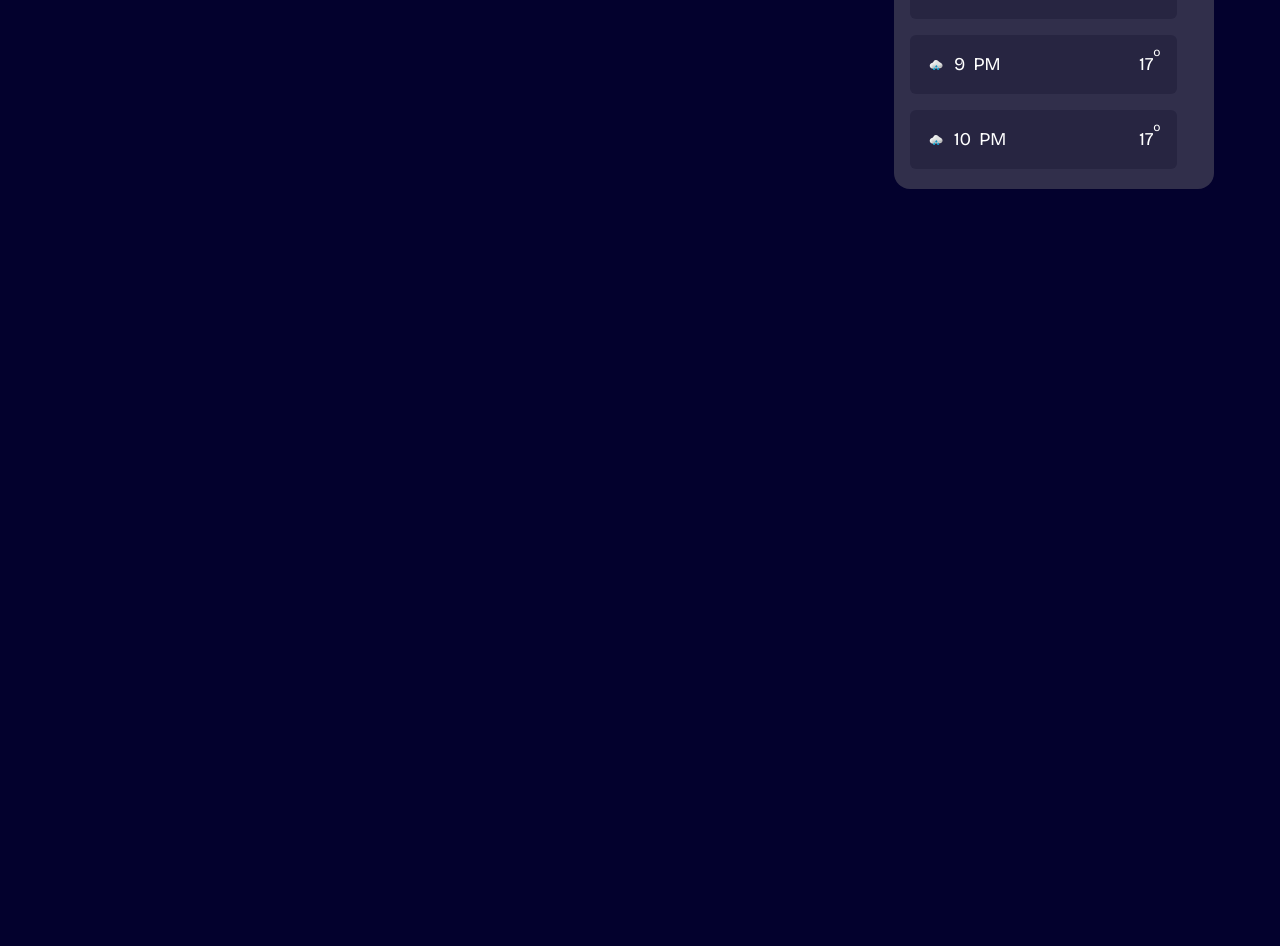
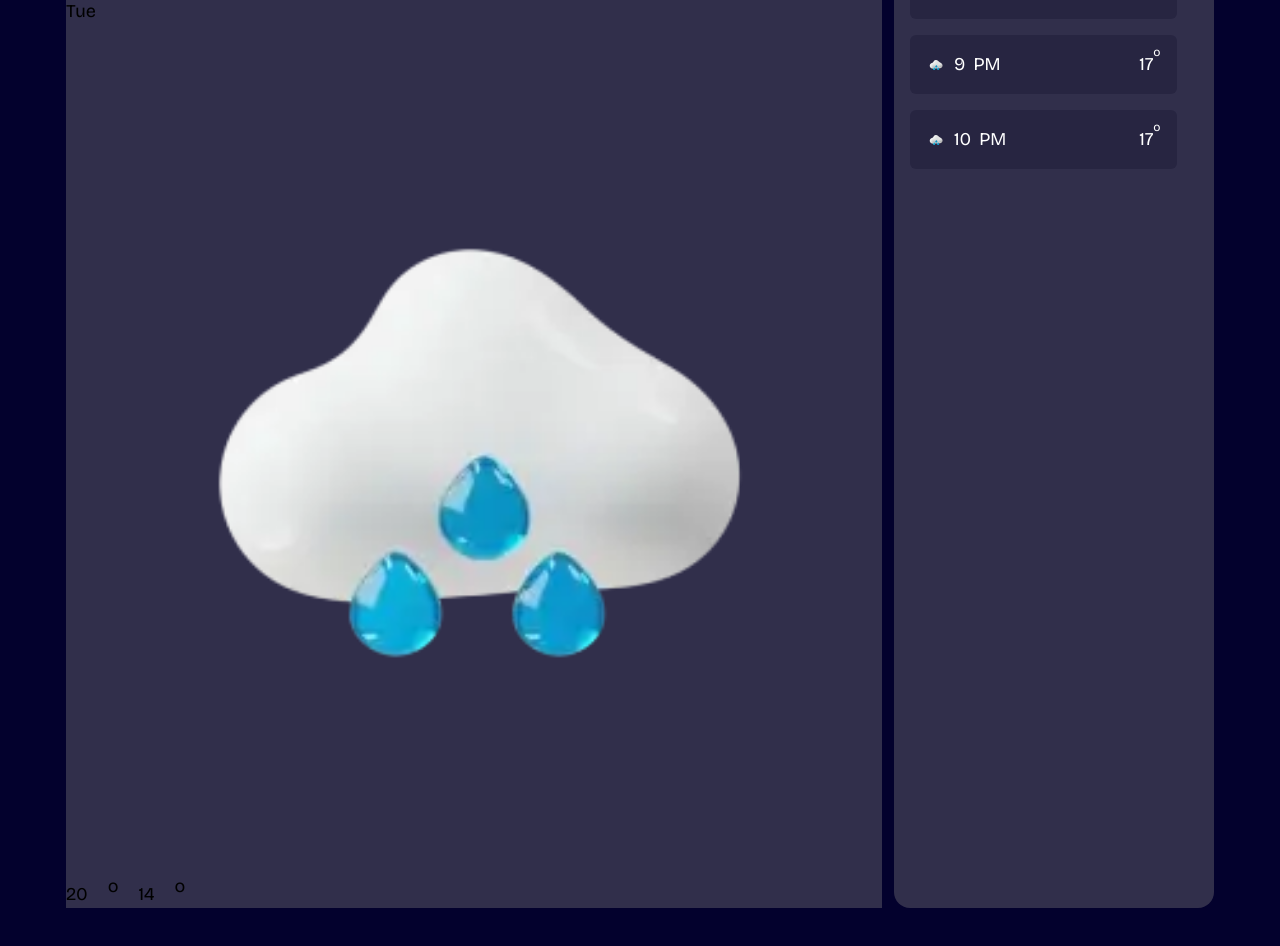
Before and after one commit to Mayowa-de/Frontend-mentor-hack-weather-app, a React (Vite) app: page / in a window 1280 px wide. Shown: the part 890-1836 px from the top of the page. Before the commit the page ends 1159 px from the top, so only its background shows below. Built offline with nearby package versions, Linux system fonts and the light colour scheme; a web font is replaced by a local one.

Commit message:
create the first container for Tue

```diff
--- a/src/Hero/DailyForeCast.jsx
+++ b/src/Hero/DailyForeCast.jsx
@@ -1,9 +1,16 @@
 import React from 'react'
-
+import RainIcon  from '../assets/images/icon-rain.webp'
 export default function DailyForeCast() {
   return (
     <div>
-
+      <div className='flex flex-col gap-5 bg-card'>
+        <h5>Tue</h5>
+        <img src={RainIcon} alt="" />
+        <div className='flex gap-5'>
+            <p>20</p><span className='-mt-2 text-2'>o</span>
+            <p>14</p><span className='-mt-2 text-2'>o</span>
+        </div>
+      </div>
     </div>
   )
 }
```
